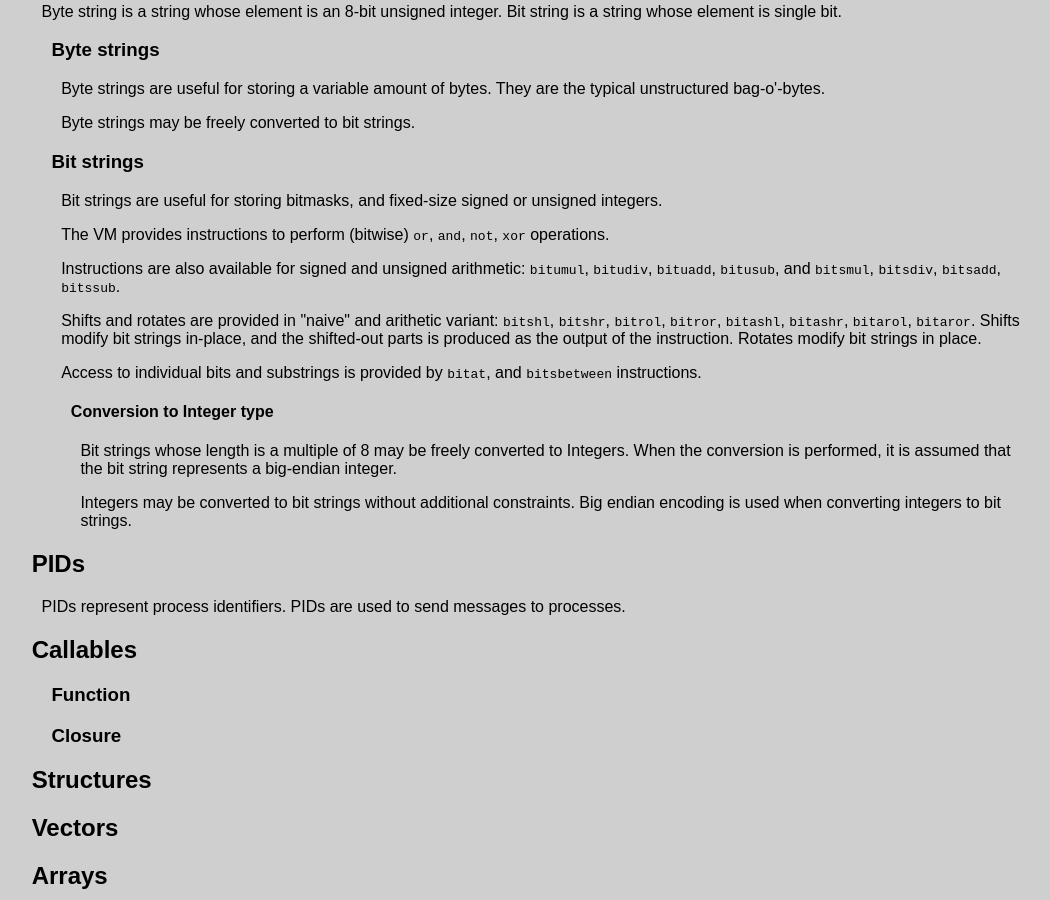
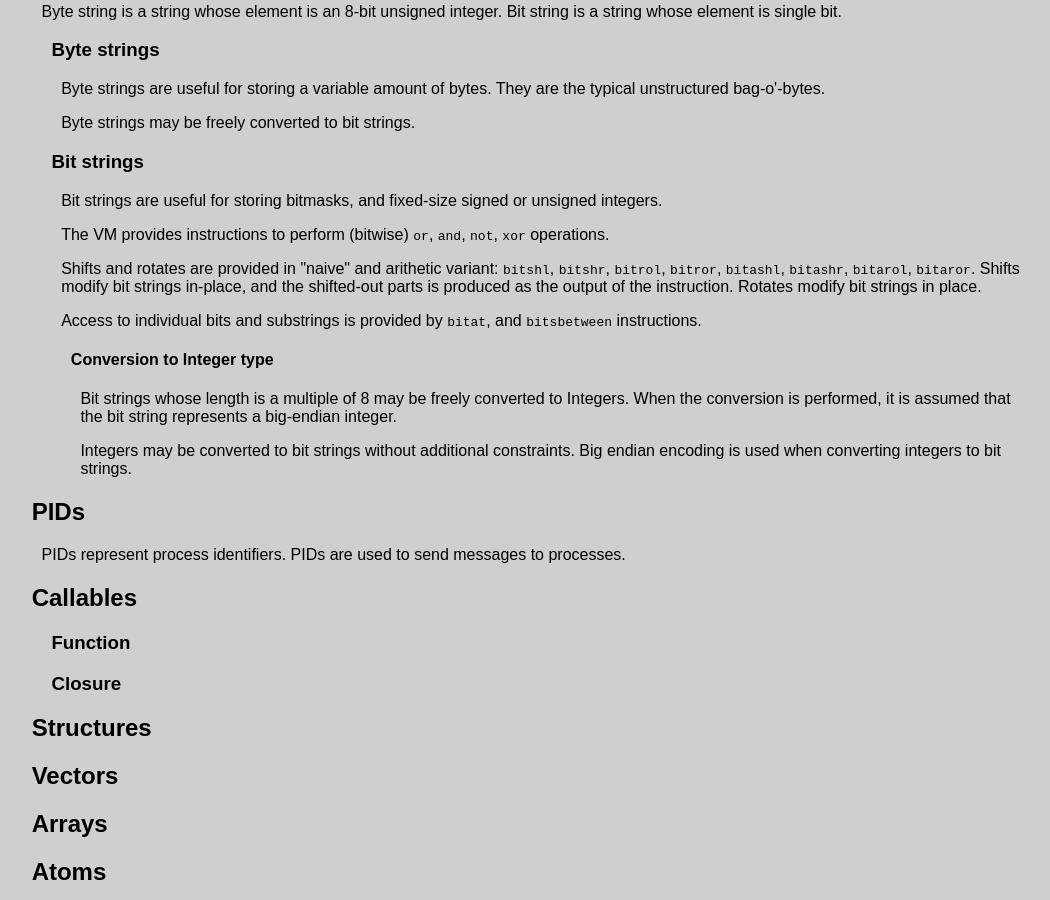
Before and after one commit to marekjm/docs.viuavm.org, a Jekyll site: the page built from model.html, in a window 1280 px wide and 900 px high, scrolled down 8039 px. Shown: the whole window, without its empty margins (123-1173 px from the left). Built offline with Jekyll 4.4.1, drawn with Linux system fonts in a browser that asks for light colours.

Commit message:
Remove untrue information

```diff
--- a/model.html
+++ b/model.html
@@ -796,10 +796,6 @@ closure %1 foo/0
                 The VM provides instructions to perform (bitwise) <code>or</code>, <code>and</code>, <code>not</code>, <code>xor</code> operations.
             </p>
             <p>
-                Instructions are also available for signed and unsigned arithmetic: <code>bitumul</code>, <code>bitudiv</code>, <code>bituadd</code>, <code>bitusub</code>, and
-                <code>bitsmul</code>, <code>bitsdiv</code>, <code>bitsadd</code>, <code>bitssub</code>.
-            </p>
-            <p>
                 Shifts and rotates are provided in "naive" and arithetic variant: <code>bitshl</code>, <code>bitshr</code>, <code>bitrol</code>, <code>bitror</code>, <code>bitashl</code>, <code>bitashr</code>, <code>bitarol</code>, <code>bitaror</code>.
                 Shifts modify bit strings in-place, and the shifted-out parts is produced as the output of the instruction.
                 Rotates modify bit strings in place.
```
